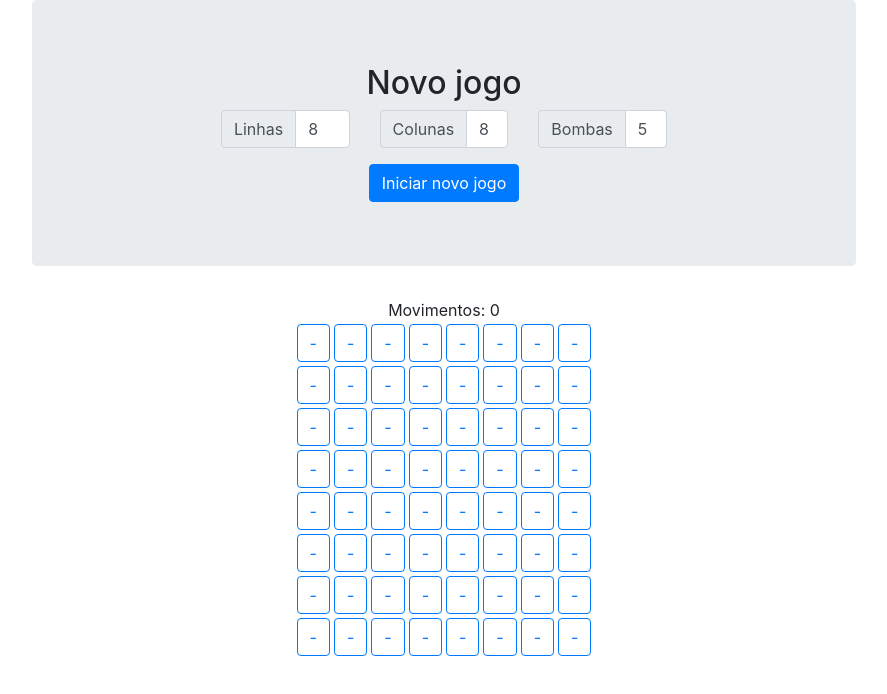
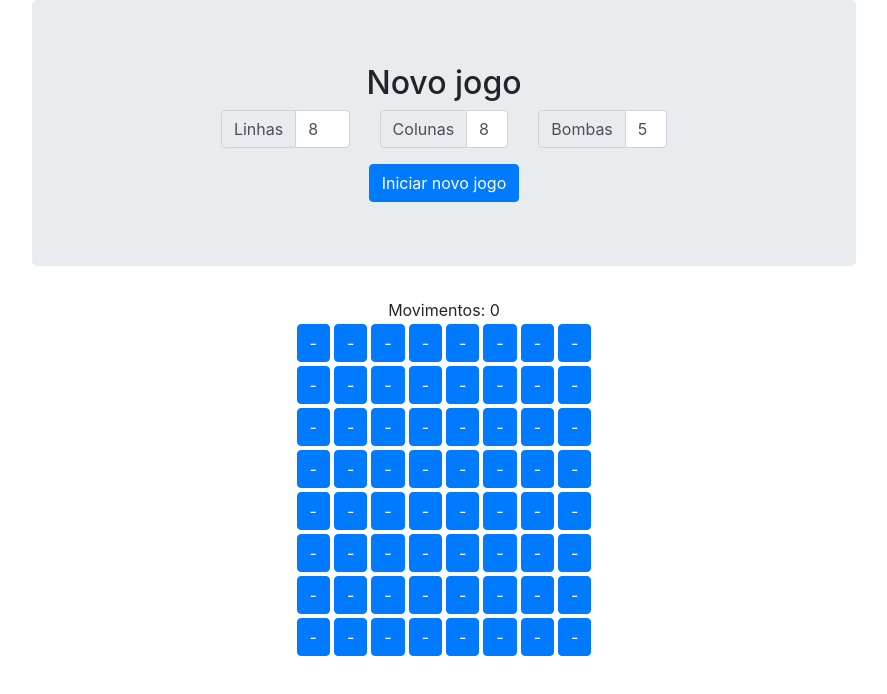
Before and after one commit to fsalmeida/minefield, a React (Create React App) app: page / in a window 1280 px wide. Shown: the top 694 px of the page, without its empty margins (196-1083 px from the left). Built offline with nearby package versions, Linux system fonts and the light colour scheme.

Commit message:
Estilização básica dos inputs

```diff
--- a/src/views/components/minefield/Field/Field.js
+++ b/src/views/components/minefield/Field/Field.js
@@ -5,7 +5,8 @@ import Button from 'react-bootstrap/Button';
 export default function Field(props) {
     return (
         <div className="field">
-            <Button variant="outline-primary" onClick={() => props.onToggle()}
+            <Button variant={props.field.isToggled ? "outline-primary" : "primary"}
+                onClick={() => props.onToggle()}
                 disabled={props.disabled}>
                 {props.field.isToggled ? props.field.value : '-'}
             </Button>
--- a/src/views/components/minefield/Minefield.css
+++ b/src/views/components/minefield/Minefield.css
@@ -0,0 +1,3 @@
+.minefield {
+    margin-bottom: 20px;
+}
```
